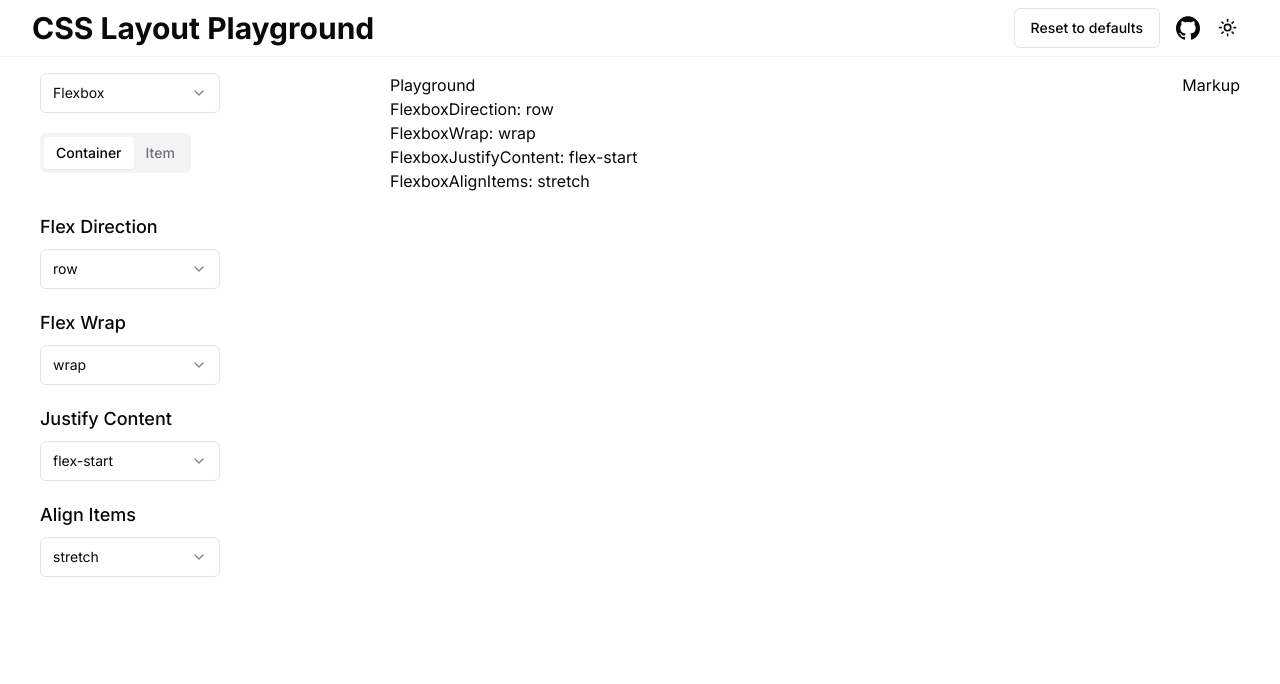
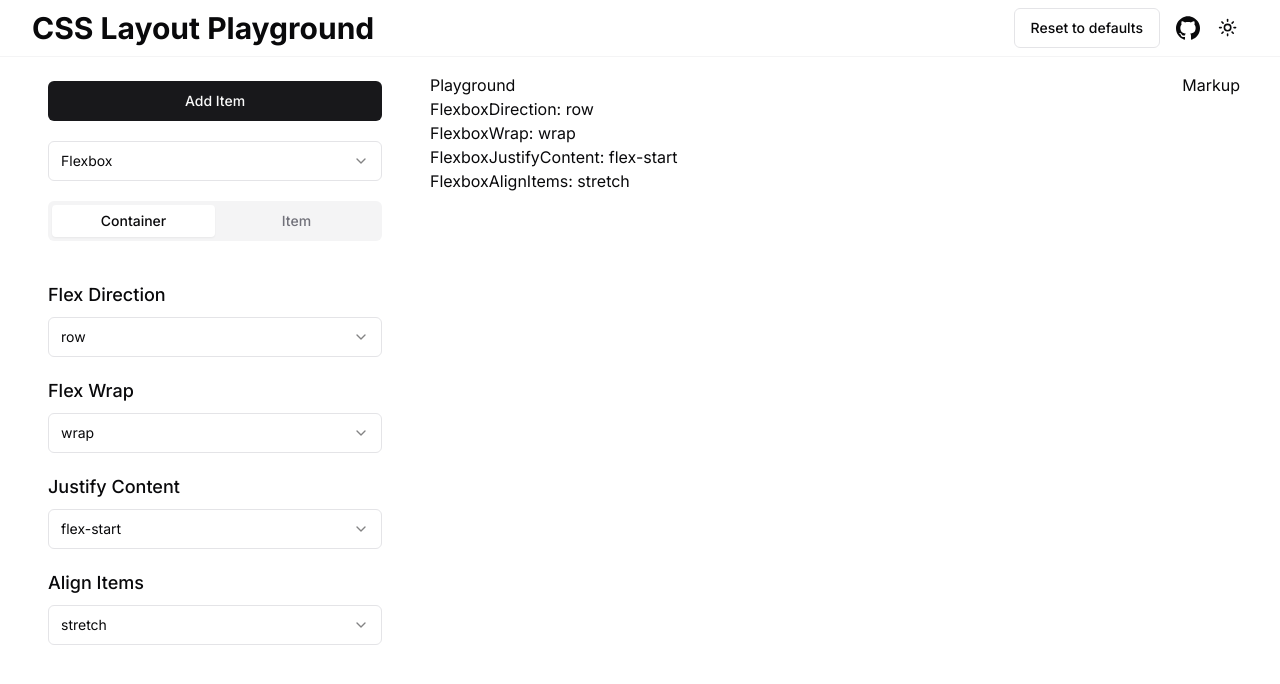
Before and after one commit to javalce/css-layout-playground, a Next.js app: page / in a window 1280 px wide. Shown: the top 684 px of the page. Built offline with nearby package versions, Linux system fonts and the light colour scheme.

Commit message:
Fix styles

```diff
--- a/src/app/page.tsx
+++ b/src/app/page.tsx
@@ -4,7 +4,7 @@ import Sidebar from '@/components/Sidebar';
 
 export default function Home() {
   return (
-    <div className='app relative h-full px-10 py-4'>
+    <div className='app relative h-full gap-10 px-10 py-4'>
       <Sidebar />
       <Playground />
       <Markup />
--- a/src/components/FlexboxOption.tsx
+++ b/src/components/FlexboxOption.tsx
@@ -26,7 +26,7 @@ export default function FlexboxOption({
     <article>
       <p className='mb-2 text-lg font-medium'>{title}</p>
       <Select defaultValue={defaultValue} onValueChange={handleUpdateValue}>
-        <SelectTrigger className='w-[180px]'>
+        <SelectTrigger>
           <SelectValue placeholder={placeholder} />
         </SelectTrigger>
         <SelectContent>
--- a/src/components/Sidebar.tsx
+++ b/src/components/Sidebar.tsx
@@ -1,15 +1,17 @@
 import { capitalizeFirstLetter } from '@/lib/utils';
 import { LAYOUT_TYPES } from '@/models/layout';
 import { FlexboxOptions } from './FlexboxOptions';
+import { Button } from './ui/button';
 import { Select, SelectContent, SelectItem, SelectTrigger, SelectValue } from './ui/select';
 import { Tabs, TabsContent, TabsList, TabsTrigger } from './ui/tabs';
 
 export default function Sidebar() {
   return (
-    <aside className='flex flex-col gap-y-5 [grid-area:options]'>
+    <aside className='flex flex-col gap-y-5 p-2 [grid-area:options]'>
+      <Button className=''>Add Item</Button>
       <section>
         <Select defaultValue={LAYOUT_TYPES.FLEXBOX}>
-          <SelectTrigger className='w-[180px]'>
+          <SelectTrigger className=''>
             <SelectValue placeholder='Select a layout type' />
           </SelectTrigger>
           <SelectContent>
@@ -21,8 +23,8 @@ export default function Sidebar() {
           </SelectContent>
         </Select>
       </section>
-      <Tabs className='w-[400px]' defaultValue='container'>
-        <TabsList>
+      <Tabs defaultValue='container'>
+        <TabsList className='grid w-full grid-cols-2'>
           <TabsTrigger value='container'>Container</TabsTrigger>
           <TabsTrigger value='item'>Item</TabsTrigger>
         </TabsList>
```
